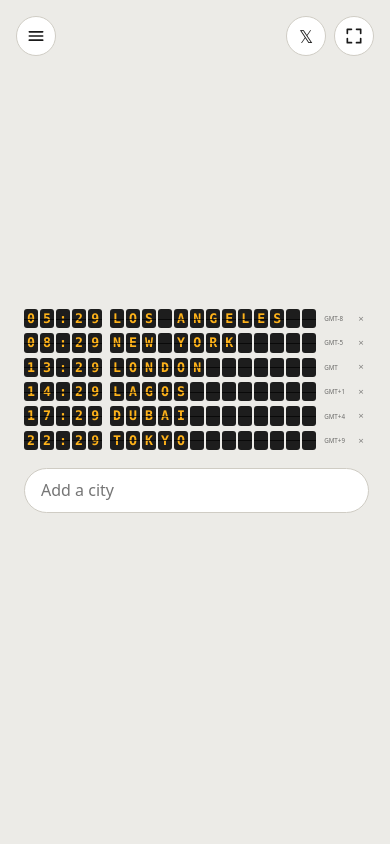
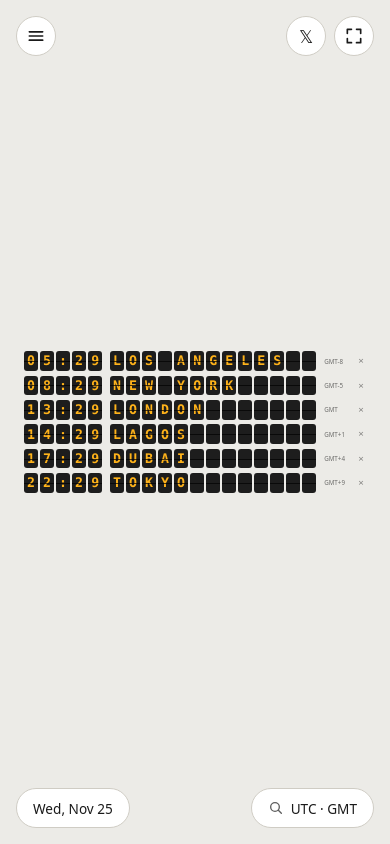
Before and after one commit to Nathani21/zoneboard, a website built with Vite: page index.html in a window 390 px wide. Built offline with nearby package versions, Linux system fonts and the light colour scheme.

Commit message:
feature: add bottom bar with date and time zone search button

```diff
--- /dev/null
+++ b/src/home.ts
@@ -0,0 +1,27 @@
+import type { Place } from './cities'
+import { normalize } from './search'
+import { formatOffset, utcOffsetMinutes } from './zones'
+
+/**
+ * The visitor's own time zone, as a readable city name and offset. Pure: the
+ * zone is passed in, so tests don't depend on where they run.
+ */
+
+/**
+ * A readable city name for an IANA zone, taken from the zone's last part
+ * ("America/Argentina/Buenos_Aires" -> "Buenos Aires"). If the city list has
+ * that city in that zone, its spelling wins ("America/Bogota" -> "Bogotá").
+ */
+export function zoneCityName(timeZone: string, places: readonly Place[]): string {
+  const fromId = (timeZone.split('/').at(-1) ?? timeZone).replaceAll('_', ' ')
+  const listed = places.find(
+    (place) => place.timeZone === timeZone && normalize(place.name) === normalize(fromId),
+  )
+  return listed?.name ?? fromId
+}
+
+/** The time zone button's text, e.g. "Lagos · GMT+1". */
+export function homeLabel(date: Date, timeZone: string, places: readonly Place[]): string {
+  const offset = formatOffset(utcOffsetMinutes(date, timeZone))
+  return `${zoneCityName(timeZone, places)} · ${offset}`
+}
--- a/src/main.ts
+++ b/src/main.ts
@@ -2,6 +2,7 @@ import './style.css'
 import { DEFAULT_CITIES, msUntilNextMinute } from './board'
 import { parseSavedCities, serializeCities, STORAGE_KEY } from './storage'
 import { createBoardView } from './ui/board-view'
+import { createBottomBar } from './ui/bottom-bar'
 import { readStorage, writeStorage } from './ui/local-storage'
 import { createMenuItems } from './ui/menu-items'
 import { createSearchBox } from './ui/search-box'
@@ -20,18 +21,22 @@ const board = createBoardView(parseSavedCities(readStorage(STORAGE_KEY)) ?? DEFA
 const search = createSearchBox({
   cities: board.cities,
   onChoose: (place) => board.add(place),
+  onClose: () => bottomBar.closeSearch(),
 })
+
+const bottomBar = createBottomBar(search)
 
 const main = document.createElement('main')
 main.className = 'board'
-main.append(board.element, search.element)
+main.append(board.element)
 
-app.replaceChildren(createTopBar(createMenuItems()), main)
+app.replaceChildren(createTopBar(createMenuItems()), main, bottomBar.element)
 
 /** Update now, then again just after each minute changes. */
 function tick(): void {
   const now = new Date()
   board.update(now)
+  bottomBar.update(now)
   // +50 ms so the timer lands just after the minute ticks over, not just before
   window.setTimeout(tick, msUntilNextMinute(now) + 50)
 }
@@ -39,7 +44,9 @@ function tick(): void {
 // Background tabs pause timers, so catch up as soon as the tab is visible again
 document.addEventListener('visibilitychange', () => {
   if (!document.hidden) {
-    board.update(new Date())
+    const now = new Date()
+    board.update(now)
+    bottomBar.update(now)
   }
 })
 
--- a/src/style.css
+++ b/src/style.css
@@ -204,10 +204,101 @@ body {
   visibility: hidden;
 }
 
+.bottom-bar {
+  position: fixed;
+  z-index: 2;
+  left: 0;
+  right: 0;
+  bottom: 0;
+  display: flex;
+  align-items: center;
+  padding: 16px;
+  pointer-events: none; /* let clicks through the empty parts of the bar */
+}
+
+.bottom-bar > * {
+  pointer-events: auto;
+}
+
+/* Centred on the screen, whatever is on the left */
+.bottom-centre {
+  position: absolute;
+  left: 50%;
+  bottom: 16px;
+  transform: translateX(-50%);
+  display: grid;
+  justify-items: center;
+}
+
+.chip {
+  box-sizing: border-box;
+  display: inline-flex;
+  align-items: center;
+  gap: 0.45rem;
+  height: 40px;
+  margin: 0;
+  padding: 0 1rem;
+  border: 1px solid light-dark(#cfccc4, #333333);
+  border-radius: 999px;
+  background: light-dark(#ffffff, #181818);
+  color: inherit;
+  font: inherit;
+  font-size: 0.85rem;
+  white-space: nowrap;
+}
+
+.zone-button {
+  cursor: pointer;
+}
+
+.zone-button:hover {
+  border-color: light-dark(#a9a59b, #555555);
+}
+
+.zone-button:focus-visible {
+  outline: 2px solid var(--flap-text);
+  outline-offset: 2px;
+}
+
+.zone-button svg {
+  width: 16px;
+  height: 16px;
+  fill: none;
+  stroke: currentColor;
+  stroke-width: 2;
+  stroke-linecap: round;
+  opacity: 0.7;
+}
+
+.zone-button[hidden],
+.search[hidden] {
+  display: none;
+}
+
+/* Narrow screens: date on the left, time zone button on the right,
+   and the open search box takes the whole bar */
+@media (max-width: 560px) {
+  .bottom-bar {
+    justify-content: space-between;
+  }
+
+  .bottom-centre {
+    position: static;
+    transform: none;
+  }
+
+  .bottom-bar.searching .date-chip {
+    display: none;
+  }
+
+  .bottom-bar.searching .bottom-centre {
+    flex: 1;
+  }
+}
+
 .search {
   position: relative;
-  max-width: 26rem;
-  margin-top: calc(var(--cell) * 0.9);
+  width: min(26rem, calc(100vw - 32px));
 }
 
 .search input {
@@ -261,9 +352,14 @@ body {
 }
 
 .search-status {
-  min-height: 1.2em;
-  margin: 0.4rem 0 0 1rem;
+  /* Floats just above the bar, so it never pushes the bar's buttons around */
+  position: absolute;
+  bottom: calc(100% + 8px);
+  left: 50%;
+  transform: translateX(-50%);
+  margin: 0;
   font-size: 0.85rem;
+  white-space: nowrap;
   opacity: 0.7;
 }
 
--- /dev/null
+++ b/src/ui/bottom-bar.ts
@@ -0,0 +1,68 @@
+import { CITIES } from '../cities'
+import { homeLabel } from '../home'
+import { formatDate } from '../zones'
+import { icon, SEARCH_ICON } from './icons'
+import type { SearchBox } from './search-box'
+
+export interface BottomBar {
+  /** The bar, to put on the page. */
+  element: HTMLElement
+  /** Refreshes the date and the offset on the time zone button. */
+  update: (now: Date) => void
+  /** Swaps the search box back for the time zone button. */
+  closeSearch: () => void
+}
+
+/** The visitor's own IANA time zone, e.g. "Africa/Lagos" (UTC if the browser won't say). */
+function homeTimeZone(): string {
+  return Intl.DateTimeFormat().resolvedOptions().timeZone || 'UTC'
+}
+
+/**
+ * The bar across the bottom: today's date on the left, and in the middle a
+ * button showing the visitor's own time zone that opens the city search.
+ */
+export function createBottomBar(search: SearchBox): BottomBar {
+  const home = homeTimeZone()
+
+  const bar = document.createElement('footer')
+  bar.className = 'bottom-bar'
+
+  const date = document.createElement('p')
+  date.className = 'chip date-chip'
+
+  const centre = document.createElement('div')
+  centre.className = 'bottom-centre'
+
+  const zoneButton = document.createElement('button')
+  zoneButton.type = 'button'
+  zoneButton.className = 'chip zone-button'
+  const zoneText = document.createElement('span')
+  zoneButton.append(icon(SEARCH_ICON), zoneText)
+
+  search.element.hidden = true
+  centre.append(search.status, zoneButton, search.element)
+  bar.append(date, centre)
+
+  zoneButton.addEventListener('click', () => {
+    zoneButton.hidden = true
+    search.element.hidden = false
+    bar.classList.add('searching')
+    search.focus()
+  })
+
+  return {
+    element: bar,
+    update(now) {
+      date.textContent = formatDate(now, home)
+      const label = homeLabel(now, home, CITIES)
+      zoneText.textContent = label
+      zoneButton.setAttribute('aria-label', `Your time zone: ${label}. Add a city`)
+    },
+    closeSearch() {
+      search.element.hidden = true
+      zoneButton.hidden = false
+      bar.classList.remove('searching')
+    },
+  }
+}
--- /dev/null
+++ b/src/ui/icons.ts
@@ -0,0 +1,19 @@
+const SVG_NS = 'http://www.w3.org/2000/svg'
+
+/** A small line icon drawn from SVG path data (no images, no innerHTML). */
+export function icon(paths: string[]): SVGSVGElement {
+  const svg = document.createElementNS(SVG_NS, 'svg')
+  svg.setAttribute('viewBox', '0 0 24 24')
+  svg.setAttribute('aria-hidden', 'true')
+  for (const d of paths) {
+    const path = document.createElementNS(SVG_NS, 'path')
+    path.setAttribute('d', d)
+    svg.append(path)
+  }
+  return svg
+}
+
+export const MENU_ICON = ['M4 7h16', 'M4 12h16', 'M4 17h16']
+export const ENTER_FULLSCREEN_ICON = ['M4 9V4h5', 'M15 4h5v5', 'M20 15v5h-5', 'M9 20H4v-5']
+export const EXIT_FULLSCREEN_ICON = ['M9 4v5H4', 'M20 9h-5V4', 'M15 20v-5h5', 'M4 15h5v5']
+export const SEARCH_ICON = ['M10.5 4a6.5 6.5 0 1 0 0 13a6.5 6.5 0 1 0 0-13', 'M15.5 15.5L20 20']
--- a/src/ui/search-box.ts
+++ b/src/ui/search-box.ts
@@ -16,14 +16,23 @@ export interface SearchBoxOptions {
   cities: () => readonly City[]
   /** Adds the chosen place; returns false if it couldn't be added. */
   onChoose: (place: Place) => boolean
+  /** Called when the visitor is done: Esc, or leaving the box while it's empty. */
+  onClose: () => void
 }
 
 export interface SearchBox {
-  /** The search box, results list and status line, to put on the page. */
+  /** The search box and its results list, to put on the page. */
   element: HTMLDivElement
-  /** Shows a short message under the box, also read out by screen readers. */
+  /** The status line (kept separate so it stays visible while the box is closed). */
+  status: HTMLParagraphElement
+  /** Shows a short message on the status line, also read out by screen readers. */
   announce: (message: string) => void
+  /** Puts the cursor in the box. */
+  focus: () => void
 }
+
+/** How long a status message stays before it clears itself. */
+const STATUS_MS = 4000
 
 /** "Add a city": type, pick a result, and it joins the board. */
 export function createSearchBox(options: SearchBoxOptions): SearchBox {
@@ -51,10 +60,21 @@ export function createSearchBox(options: SearchBoxOptions): SearchBox {
   status.className = 'search-status'
   status.setAttribute('aria-live', 'polite')
 
-  search.append(input, results, status)
+  search.append(input, results)
 
   let matches: Place[] = []
   let active = -1
+  let statusTimer = 0
+
+  function setStatus(message: string): void {
+    status.textContent = message
+    window.clearTimeout(statusTimer)
+    if (message) {
+      statusTimer = window.setTimeout(() => {
+        status.textContent = ''
+      }, STATUS_MS)
+    }
+  }
 
   function renderResults(): void {
     const now = new Date()
@@ -95,7 +115,7 @@ export function createSearchBox(options: SearchBoxOptions): SearchBox {
   function runSearch(): void {
     const result = findCitiesToAdd(input.value, CITIES, options.cities())
     matches = result.matches
-    status.textContent = MESSAGES[result.outcome]
+    setStatus(MESSAGES[result.outcome])
     active = matches.length > 0 ? 0 : -1
     renderResults()
   }
@@ -112,12 +132,17 @@ export function createSearchBox(options: SearchBoxOptions): SearchBox {
     }
     input.value = ''
     closeResults()
-    status.textContent = `Added ${place.name}.`
+    setStatus(`Added ${place.name}.`)
   }
 
   input.addEventListener('input', runSearch)
   input.addEventListener('focus', runSearch)
-  input.addEventListener('blur', closeResults)
+  input.addEventListener('blur', () => {
+    closeResults()
+    if (input.value.trim() === '') {
+      options.onClose()
+    }
+  })
   input.addEventListener('keydown', (event) => {
     if (event.key === 'ArrowDown' || event.key === 'ArrowUp') {
       if (matches.length === 0) {
@@ -132,15 +157,16 @@ export function createSearchBox(options: SearchBoxOptions): SearchBox {
       choose(matches[active])
     } else if (event.key === 'Escape') {
       input.value = ''
-      status.textContent = ''
+      setStatus('')
       closeResults()
+      options.onClose()
     }
   })
 
   return {
     element: search,
-    announce(message) {
-      status.textContent = message
-    },
+    status,
+    announce: setStatus,
+    focus: () => input.focus(),
   }
 }
--- a/src/zones.ts
+++ b/src/zones.ts
@@ -51,3 +51,17 @@ export function formatOffset(minutes: number): string {
     ? `GMT${sign}${hours}`
     : `GMT${sign}${hours}:${String(mins).padStart(2, '0')}`
 }
+
+
+/**
+ * Short date in the given zone, e.g. "Wed 25 Nov". The locale decides the
+ * order and punctuation; leave it out to use the visitor's own.
+ */
+export function formatDate(date: Date, timeZone: string, locale?: string): string {
+  return new Intl.DateTimeFormat(locale, {
+    timeZone,
+    weekday: 'short',
+    day: 'numeric',
+    month: 'short',
+  }).format(date)
+}
```
Also changed, not shown: src/home.test.ts (added, +33 -0 lines), src/ui/top-bar.ts (+2 -19 lines), src/zones.test.ts (+16 -1 lines), .coderabbit.yaml.
